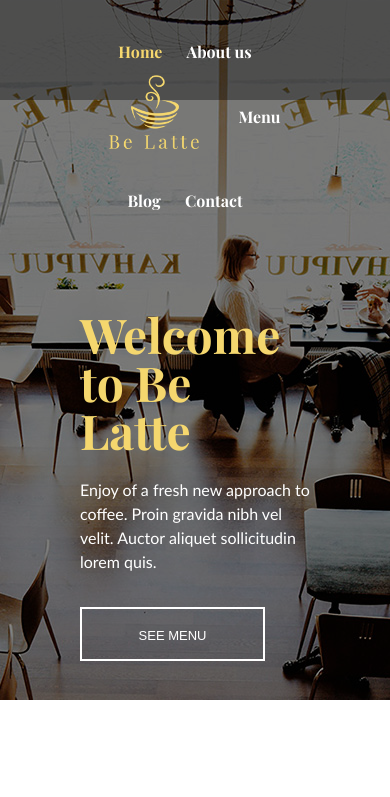
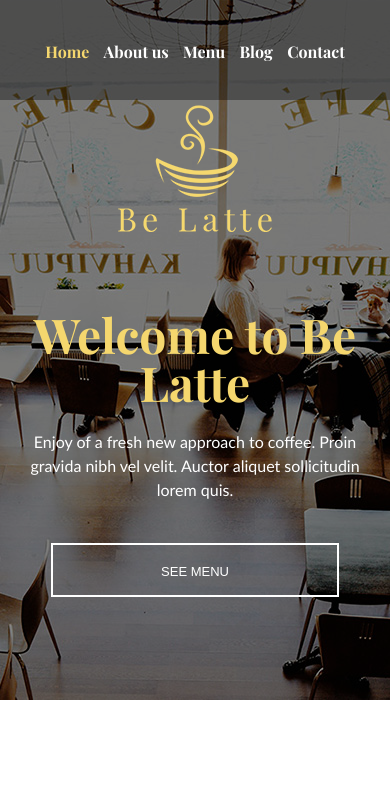
Before and after one commit to saszami/git-project, a plain HTML site: page be-latte/index.html in a window 390 px wide. Shown: the top 797 px of the page. Drawn offline with nearby package versions, Linux system fonts and the light colour scheme; some packages are replaced by stand-ins of ours; a web font is replaced by a local one.

Commit message:
add mobile adaptation

```diff
--- a/be-latte/css/style.css
+++ b/be-latte/css/style.css
@@ -419,6 +419,7 @@ footer {
 	height: 32rem;
 	background-color: #39312f;
 	margin-top: 1.5rem;
+	text-align: center;
 }
 
 footer p {
@@ -487,31 +488,36 @@ color: #2f2f2f;
 }
 
 /* adaptation */
-@media (max-width: 1249px) {
+@media (max-width: 1200px) {
 	.hero {
 		margin-top: 0;
 	}
-	.container {
-		padding: 0 5rem;
+	.hero-content {
+		margin-left: 5rem;
 	}
 	.nav {
-		padding-left: 6rem;
+		padding-left: 5rem;
+		display: -webkit-flex;
+		display: -moz-flex;
+		display: -ms-flex;
+		display: -o-flex;
+		display: flex;
+		flex-wrap: wrap;
+		justify-content: center;
 	}
 }
-@media (max-width: 769px) {
-	.container {
-		padding: 0 8rem;
-	}
 
-	.nav {
-		margin: 0 auto;
-		padding: 0;
-	}
+
+@media (max-width: 768px) {
 	li.logo {
 		height: auto;
 		width: 9rem;
 		margin-left: 2rem;
 		margin-top: 0.5rem;
+	}
+	.slogan p {
+		padding: 0 5rem;
+		margin: 0 auto;
 	}
 	.testimonials {
 		background: none;
@@ -521,5 +527,40 @@ color: #2f2f2f;
 		float: none;
 		margin: 0 auto;
 	}
+	.address {
+		max-width: 50%;
+		padding: 4rem;
+		height: 42.5;
+	}
+}
 
+@media (max-width: 576px) {
+	.hero-content {
+		margin-left: 0;
+		text-align: center;
+	}
+	.nav {
+		padding-left: 0;
+	}
+	.nav li {
+		margin-right: 0;
+		padding: 4rem 2% 0 2%;
+	}
+	li.logo {
+		width: auto;
+		margin: auto;
+		order: 99;
+	}
+	.btn {
+		max-width: 80%;
+		margin: 4rem auto;
+	}
+	.address {
+		float: none;
+		max-width: 100%;
+		padding: 5rem;
+	}
+	footer p {
+		padding: 0 1rem;
+	}
 }
```
